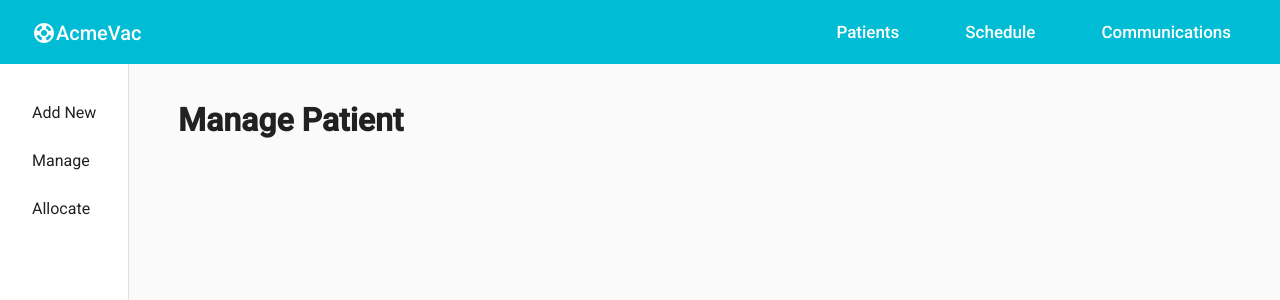
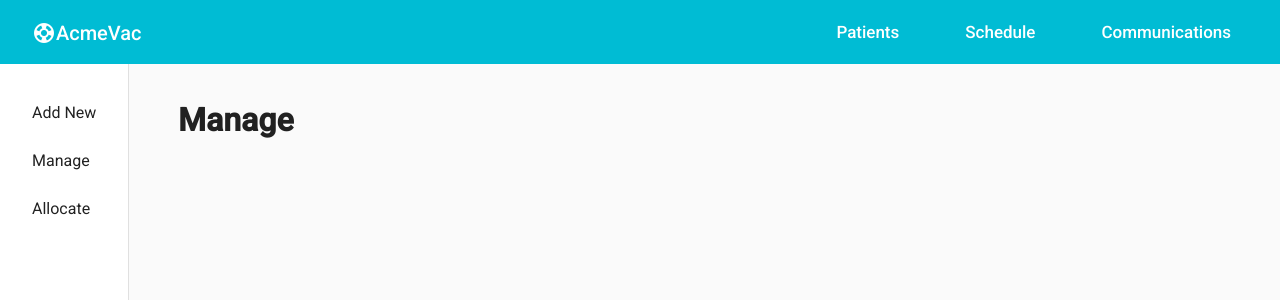
Before and after one commit to irfaanf/acme-vac, an Angular app: page /manage in a window 1280 px wide. Shown: the top 300 px of the page. Built offline with nearby package versions, Linux system fonts and the light colour scheme; what ngx-mask would draw is missing.

Commit message:
Make "Manage" links point to new Manage All component.

```diff
--- a/src/app/app-routing.module.ts
+++ b/src/app/app-routing.module.ts
@@ -2,11 +2,13 @@ import { NgModule } from '@angular/core';
 import { RouterModule, Routes } from '@angular/router';
 import { AddPersonScreenComponent } from './web/body/content/add-person-screen/add-person-screen.component';
 import { DashboardComponent } from './web/body/content/dashboard/dashboard.component';
+import { ManageAllPatientsComponent } from './web/body/content/manage-all-patients/manage-all-patients.component';
 import { ManagePatientComponent } from './web/body/content/manage-patient/manage-patient.component';
 
 const routes: Routes = [
   { path: '', component: DashboardComponent },
   { path: 'patients', component: AddPersonScreenComponent },
+  { path: 'manage-all', component: ManageAllPatientsComponent },
   { path: 'manage', component: ManagePatientComponent },
 ];
 
--- a/src/app/web/body/content/manage-patient/manage-patient.component.html
+++ b/src/app/web/body/content/manage-patient/manage-patient.component.html
@@ -1,3 +1,3 @@
 <div class="av-screen">
-    <h1>Manage Patient</h1>
+    <h1>Manage</h1>
 </div>
--- a/src/app/web/body/secondary-navigation/desktop-secondary-navigation/desktop-secondary-navigation.component.html
+++ b/src/app/web/body/secondary-navigation/desktop-secondary-navigation/desktop-secondary-navigation.component.html
@@ -1,7 +1,7 @@
 <div class="sec-nav-desk">
   <mat-action-list>
     <button mat-list-item [routerLink]="['patients']">Add New</button>
-    <button mat-list-item [routerLink]="['manage']">Manage</button>
+    <button mat-list-item [routerLink]="['manage-all']">Manage</button>
     <button mat-list-item>Allocate</button>
   </mat-action-list>
 </div>
--- a/src/app/web/body/secondary-navigation/mobile-secondary-navigation/mobile-secondary-navigation.component.html
+++ b/src/app/web/body/secondary-navigation/mobile-secondary-navigation/mobile-secondary-navigation.component.html
@@ -1,5 +1,5 @@
 <mat-tab-group mat-align-tabs="start">
   <mat-tab label="Add New" [routerLink]="['patients']"></mat-tab>
-  <mat-tab label="Manage" [routerLink]="['manage']"></mat-tab>
+  <mat-tab label="Manage" [routerLink]="['manage-all']"></mat-tab>
   <mat-tab label="Allocate"></mat-tab>
 </mat-tab-group>
```
